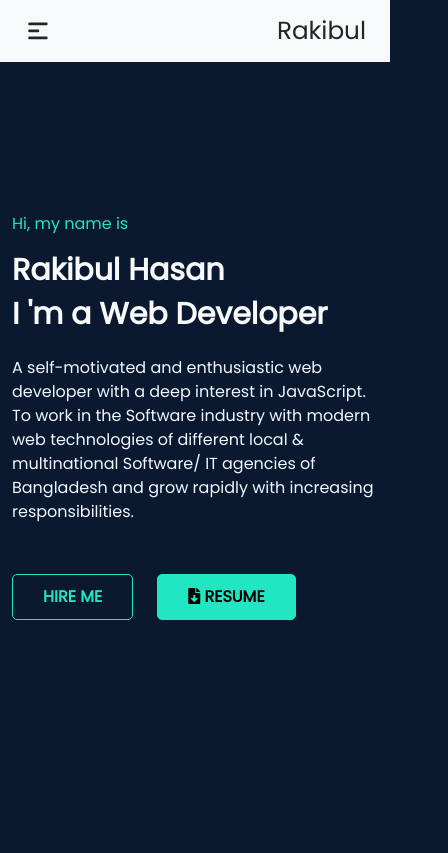
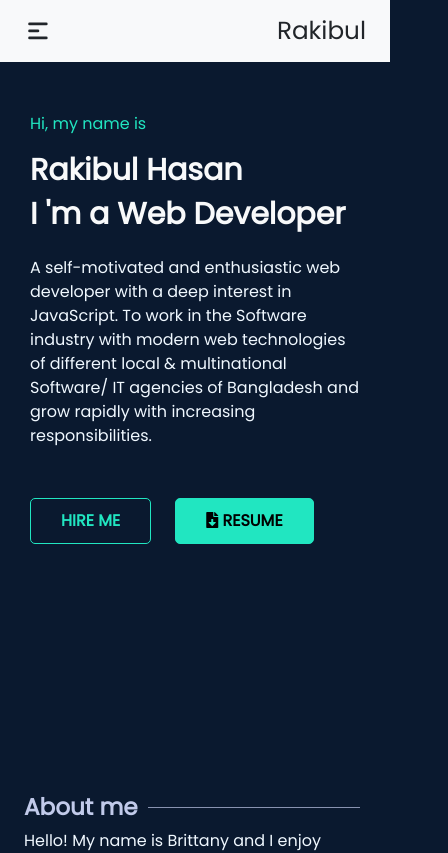
Before and after one commit to RHsanto/RH-portfolio, a React (Create React App) app: page /home in a window 390 px wide. Shown: the top 853 px of the page, 448 px wide, since content can reach past the window. Built offline with nearby package versions, Linux system fonts and the light colour scheme.

Commit message:
add all projects

```diff
--- a/src/components/Home/Home.css
+++ b/src/components/Home/Home.css
@@ -103,11 +103,20 @@ padding-left: 20px;
 
 /* Extra small devices (phones, 600px and down) */
 @media only screen and (max-width: 600px) {
-
+.introduce{
+  margin: 0px 0px;
+  padding:50px 30px;
+}
   .introduce h1{
     font-size: 30px;
     font-weight: bold;
+  }
+  p{
+  font-size: 16px;
+  }
 
+  .title:after {
+    width: 60%;
   }
   .my-container{
   margin-left: 0px;
--- a/src/components/Home/Home.js
+++ b/src/components/Home/Home.js
@@ -10,7 +10,7 @@ const Home = () => {
     <div>
       <Banner/>
       <About/>
-      {/* <Projects/> */}
+      <Projects/>
       <Blog/>
       {/* contact section */}
      <div className="container contact-section">
--- a/src/components/Home/Navbar.js
+++ b/src/components/Home/Navbar.js
@@ -2,7 +2,6 @@
 import React from 'react';
 import { Link, NavLink } from 'react-router-dom';
 import { HiMenuAlt1 } from "react-icons/hi";
-import { FaUserCircle } from "react-icons/fa";
 const Navbar = () => {
   return (
     <div>
```
